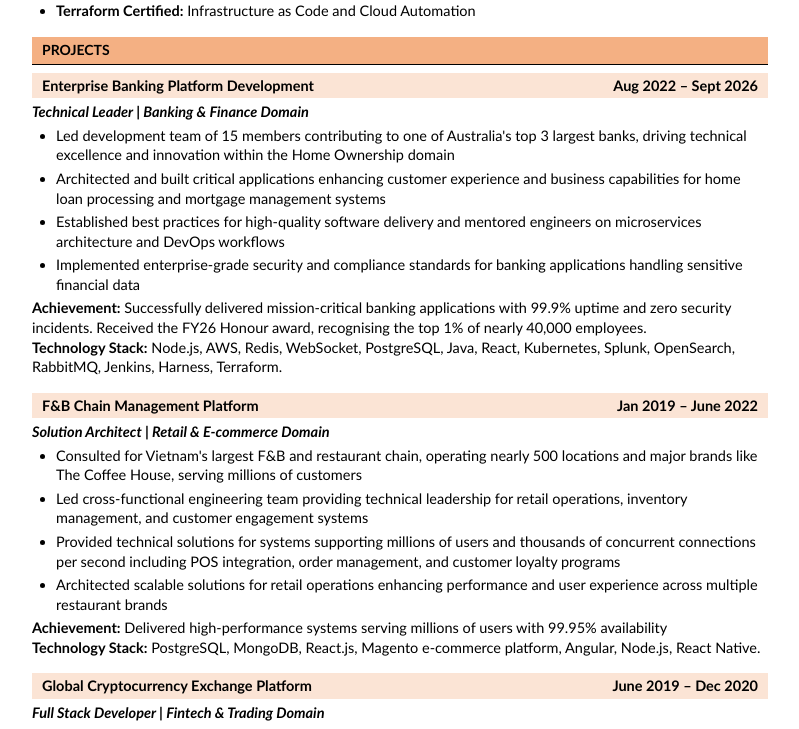
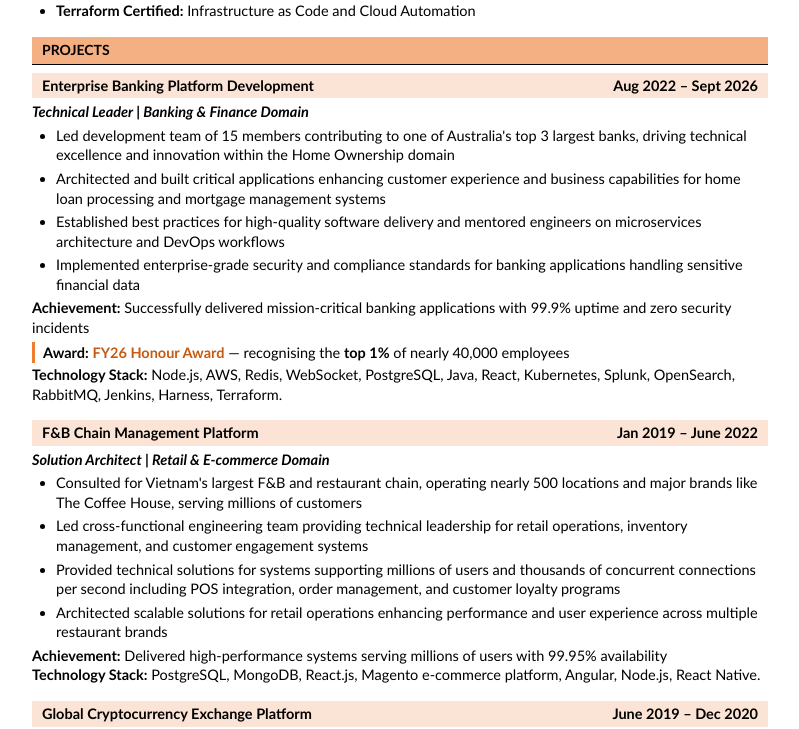
Before and after one commit to vjcspy/cv, a Next.js app in the folder next-cv/: page / in a window 1280 px wide. Shown: the part 1357-2086 px from the top of the page, without its empty margins (240-1039 px from the left). Built offline with nearby package versions, Linux system fonts and the light colour scheme.

Commit message:
feat: render award as a highlighted line separate from achievement

```diff
--- a/next-cv/src/components/CV.tsx
+++ b/next-cv/src/components/CV.tsx
@@ -30,6 +30,14 @@ const ProjectBlock = ({ project }: { project: Project }) => (
     {project.achievement && (
       <p className="mt-1">
         <span className="font-bold">Achievement:</span> {project.achievement}
+      </p>
+    )}
+    {project.award && (
+      <p className="cv-award">
+        <span className="font-bold">Award:</span>{" "}
+        <span className="cv-award-title">{project.award.title}</span> &mdash;{" "}
+        {project.award.detailPrefix} <strong>{project.award.highlight}</strong>{" "}
+        {project.award.detailSuffix}
       </p>
     )}
     <p>
--- a/next-cv/src/data/cv.ts
+++ b/next-cv/src/data/cv.ts
@@ -30,6 +30,14 @@ export interface Project {
   responsibilitiesLabel?: string;
   bullets: string[];
   achievement: string;
+  award?: {
+    title: string;
+    /** Text before the highlighted figure, e.g. "recognising the". */
+    detailPrefix: string;
+    /** Figure rendered in bold, e.g. "top 1%". */
+    highlight: string;
+    detailSuffix: string;
+  };
   techStackLabel: string;
   techStack: string;
 }
@@ -179,7 +187,13 @@ export const cv: CVData = {
         "Implemented enterprise-grade security and compliance standards for banking applications handling sensitive financial data",
       ],
       achievement:
-        "Successfully delivered mission-critical banking applications with 99.9% uptime and zero security incidents. Received the FY26 Honour award, recognising the top 1% of nearly 40,000 employees.",
+        "Successfully delivered mission-critical banking applications with 99.9% uptime and zero security incidents",
+      award: {
+        title: "FY26 Honour Award",
+        detailPrefix: "recognising the",
+        highlight: "top 1%",
+        detailSuffix: "of nearly 40,000 employees",
+      },
       techStackLabel: "Technology Stack:",
       techStack:
         "Node.js, AWS, Redis, WebSocket, PostgreSQL, Java, React, Kubernetes, Splunk, OpenSearch, RabbitMQ, Jenkins, Harness, Terraform.",
--- a/next-cv/src/styles/globals.css
+++ b/next-cv/src/styles/globals.css
@@ -10,6 +10,7 @@
   --cv-text: #000000;
   --cv-muted: #333333;
   --cv-accent: #ed7d31;
+  --cv-accent-strong: #c55a11;
   --cv-bar-bg: #f4b083;
   --cv-band-bg: #fbe4d5;
   --cv-border: #000000;
@@ -26,6 +27,7 @@
   --cv-text: #e5e7eb;
   --cv-muted: #b8c0cc;
   --cv-accent: #f0975a;
+  --cv-accent-strong: #f4b083;
   --cv-bar-bg: #6b3d1f;
   --cv-band-bg: #3a2a1f;
   --cv-border: #d1d5db;
@@ -50,6 +52,17 @@ body {
   font-family: Arial, Helvetica, sans-serif;
   font-weight: 700;
   font-size: 22px;
+}
+
+.cv-award {
+  margin: 4px 0 2px;
+  padding: 1px 0 1px 8px;
+  border-left: 3px solid var(--cv-accent);
+}
+
+.cv-award-title {
+  font-weight: 700;
+  color: var(--cv-accent-strong);
 }
 
 .cv-subtitle {
@@ -132,6 +145,7 @@ body {
     --cv-text: #000000 !important;
     --cv-muted: #333333 !important;
     --cv-accent: #ed7d31 !important;
+    --cv-accent-strong: #c55a11 !important;
     --cv-bar-bg: #f4b083 !important;
     --cv-band-bg: #fbe4d5 !important;
     --cv-border: #000000 !important;
```
Also changed, not shown: 1 other file (tests, documents, lock files or other folders).
